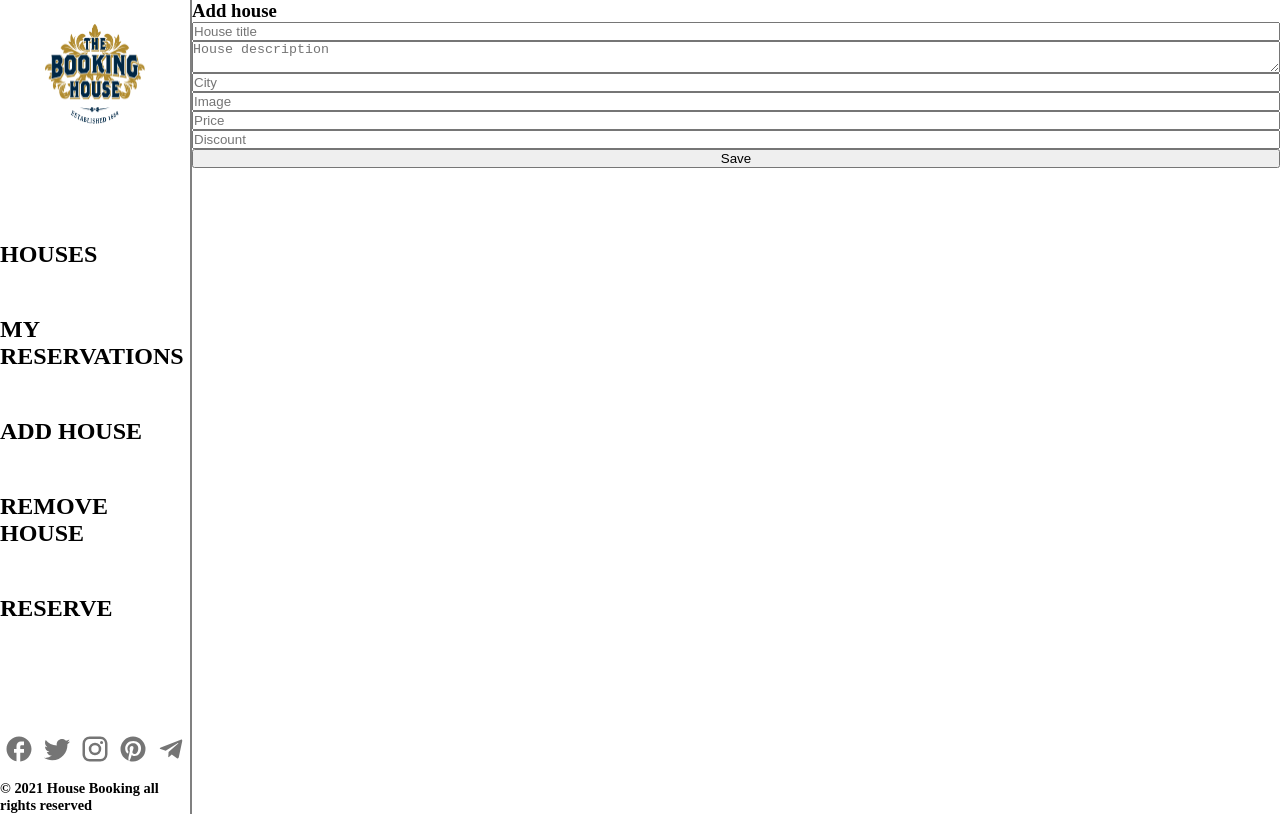
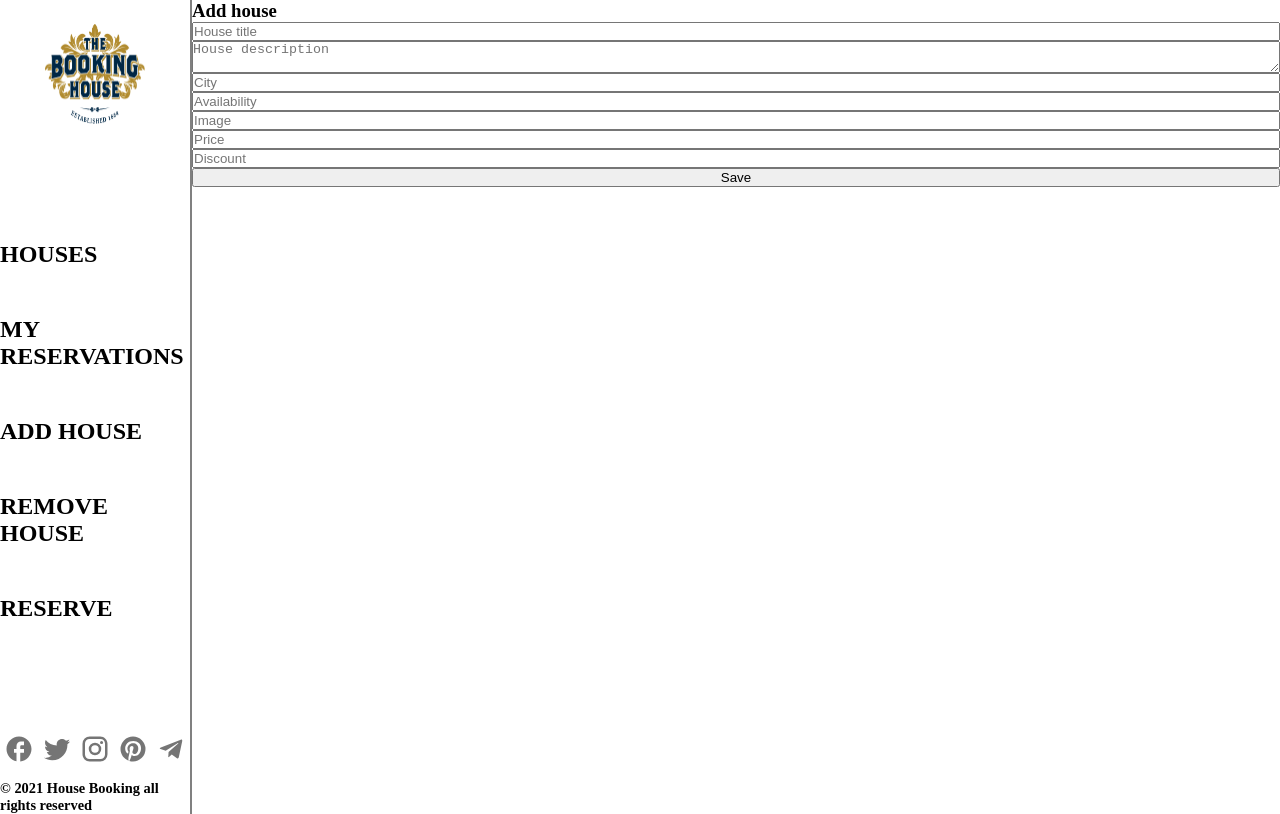
Before and after one commit to andersonlebon/Final-capstone-frontend-, a React (Create React App) app: page /addhouse in a window 1280 px wide. Built offline with nearby package versions, Linux system fonts and the light colour scheme.

Commit message:
Add availability field

```diff
--- a/src/components/AddHouses.js
+++ b/src/components/AddHouses.js
@@ -1,12 +1,13 @@
 import React, { useState } from 'react';
 import { useNavigate } from 'react-router-dom';
 import { useDispatch } from 'react-redux';
-import { addHouse, fetchHouses } from '../store/action/houseActions';
+import { addHouse } from '../store/action/houseActions';
 
 const AddHouses = () => {
   const navigate = useNavigate();
   const dispatch = useDispatch();
   const user = { id: 1 };
+  // const { user } = useSelector((state) => state.userReducer);
   const [house, setHouse] = useState({ user_id: user.id, availability: 12 });
 
   const handleNewHouse = (e) => {
@@ -16,7 +17,6 @@ const AddHouses = () => {
   const addNewHouse = (e) => {
     e.preventDefault();
     dispatch(addHouse(house));
-    dispatch(fetchHouses());
     navigate('/');
   };
 
@@ -27,6 +27,7 @@ const AddHouses = () => {
         <input type="text" name="title" onChange={handleNewHouse} placeholder="House title" required />
         <textarea onChange={handleNewHouse} name="house_description" placeholder="House description" required />
         <input type="text" name="location" onChange={handleNewHouse} placeholder="City" required />
+        <input type="number" name="availability" onChange={handleNewHouse} placeholder="Availability" min="1" required />
         <input type="text" name="image" onChange={handleNewHouse} placeholder="Image" required />
         <input type="number" name="price" onChange={handleNewHouse} placeholder="Price" required />
         <input type="number" min="0" name="discount" onChange={handleNewHouse} placeholder="Discount" required />
```
